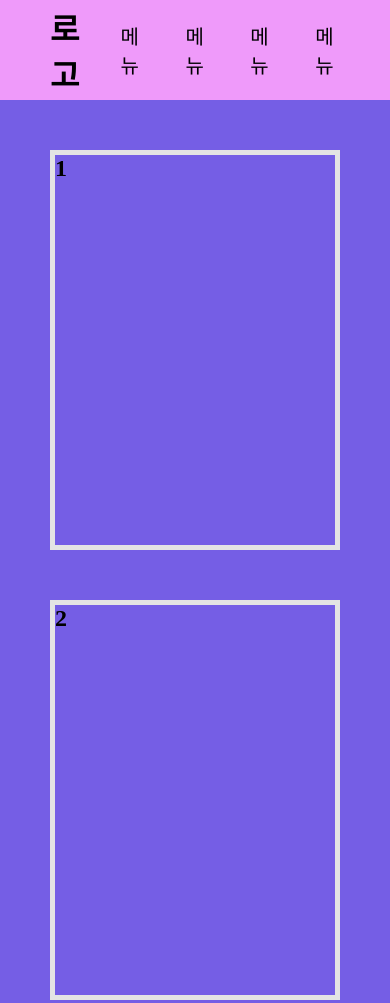
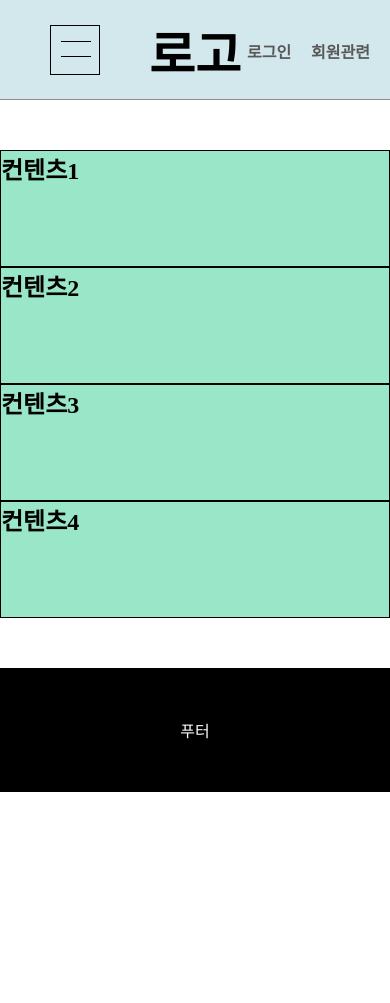
Before and after one commit to seonow/rwd1, a plain HTML site: page index.html in a window 390 px wide. Shown: the top 1003 px of the page. After the commit the page ends 844 px from the top, so only its background shows below. Drawn offline with Linux system fonts and the light colour scheme.

Commit message:
Add files via upload

```diff
--- a/index.html
+++ b/index.html
@@ -2,64 +2,135 @@
 <html lang="ko">
 <head>
     <meta charset="UTF-8">
-    <title>rwd</title>
     <meta name="viewport" content="width=device-width">
+    <title>반응형</title>
     <style>
+        /* 초기화 */
         *{box-sizing: border-box;}
-        body, h1, h2, ul, footer{margin: 0; padding: 0;}
-        ul, li{list-style: none;}
-        a{text-decoration: none; color: #000;}
+        body, h1, h2, ul{margin: 0; padding: 0;}
+        ul li{list-style: none;}
+        a{text-decoration: none;}
+        address{font-style: normal;}
+        .hidden{overflow: hidden; width: 1px;height: 1px;margin: -1px; clip-path: polygon(0 0, 0 0, 0 0);}
 
-        header{height: 100px;display: flex;justify-content: space-between;align-items:center;background: rgb(239, 154, 250);}
-        header h1{margin-left:50px;}
-        nav ul{display: flex;margin-right: 30px;}
-        nav ul li{margin: 0 20px;}
-        nav ul li a{font-size: 20px;}
-        main{padding: 50px;background: rgb(117, 94, 229);display: flex;
-            /* height: 500px;background: rgb(117, 94, 229);display: flex; justify-content: space-evenly; */
-        }
-        section{width: 100vw;height: 400px;border: 5px solid rgb(228, 228, 228);}
-        /* 동일 비율로 변하기 위해서 높이와 넓이에 같은 단위(vw)를 사용함 */
-        section:not(:last-child){margin-right: 50px;}
-        /* #sc1{margin:50px 25px 50px 50px;}
-        #sc2{margin:50px 25px 50px 25px;}
-        #sc3{margin:50px 50px 50px 25px;} */
-        footer{height:150px;background: rgb(84, 255, 221);}
+      /* 헤더 */
+      #header { height: 100px;
+                background: #d2e8ed;
+                border-bottom: 1px solid #8e8e8e;
+                display: flex;
+                justify-content: center;
+                align-items: center;
+              }
+      #header h1 { position: absolute; top: 15px; left: 100px; }
+      #header h1 a { color: #000; font-size: 50px; }
+      /* membership */
+      #member { position: absolute; top: 40px; right: 100px;  }
+      #member ul { display: flex; }
+      #member ul li { margin-left: 20px; }
+      #member ul li a { color: #585858; font-weight: bold; }
+      /* gnb메뉴 보기 버튼 */
+      .viewGnb{position: absolute ; top: 25px;left: 50px;width: 50px;height: 50px;border: 1px solid #000;
+               display: none;}
+      .viewGnb::before{content: ""; position:absolute; top: 15px; left: 10px;
+                        width: 30px;border-bottom: 1px solid #000;
+                        transition: 0.5s;}
+      .viewGnb::after{content: ""; position:absolute; top: 30px; left: 10px;
+                        width: 30px;border-bottom: 1px solid #000;
+                        transition: 0.5s;}
+      .viewGnb:hover::before{transform:  translateY(7.5px) rotate(45deg);}
+      .viewGnb:hover::after{transform:  translateY(-7.5px) rotate(-45deg);}
+      /* gnb */
+      #gnb { }
+      #gnb ul { display: flex; }
+      #gnb ul li { margin: 0 20px; }
+      #gnb ul li a { color: #000; font-size: 18px; }
 
-        /* 800이하 */
-        @media screen and (max-width:800px) {
-            main{
-                /* flex-flow: wrap; */
-                flex-direction: column;}
-            section:not(:last-child){margin-right: 0; margin-bottom: 50px;}
-            section{width: 100%;}
-        /* media 앞에 있는 것과 동일하게 불러와야한다 앞에 section이면 뒤에도 section */
+      /* 섹션 */
+      main{width: 1200px;margin: 50px auto;display: flex;}
+      section { border: 1px solid #000; background: #99e6c9;
+                width: 100%;height: 400px;}
+      section:not(last-child){margin-right: 1%;}
+
+      /* main{display: flex; justify-content: center;}
+      section { border: 1px solid #000; background: #99e6c9;
+                width: 300px;height: 400px;
+                }
+      section:not(last-child){margin-right: 2%;} */
+
+      footer{padding: 50px 0;background: #000; color: #fff; text-align: center;}
+
+      /* 1200px이하 */
+      @media screen and (max-width:1200px) {
+        main{width: 100%;}
+        section{height: 30vw;}
+      }
+      @media screen and (max-width: 1000px){
+        #header h1{left: 50%; transform: translateX(-50%);}
+
+        .viewGnb{display: block;}
+        .viewGnb:active + #gnb{left: 0;}
+
+        #member{right: 20px;}
+
+        #gnb{position: fixed; top: 0; left: -150px; width: 150px; height: 100vh; background: rgb(131, 43, 253);transition: 0.5s;}
+        #gnb ul{display: block;margin-top: 50px;}
+        #gnb ul li{text-align: center;line-height: 100px;}
+        #gnb ul li a{color: #fff;}
+
+        main{flex-flow: wrap;}
+        section{width: 49%;}
+        section:not(last-child){margin-right: 0;}
+        section:nth-child(odd) {margin-right: 1%;}
+        section:nth-child(1),section:nth-child(2) {margin-bottom: 1%;}
+      }
+        @media screen and (max-width:600px) {
+            section{width: 100%; margin: 0;}
+            section:nth-child(odd) {margin: 0; }
+            section:nth-child(1),section:nth-child(2) {margin-bottom: 0}
+
         }
     </style>
 </head>
 <body>
-    <header>
-        <h1>로고</h1>
-        <nav>
+    <header id="header">
+        <h1><a href="#">로고</a></h1>
+        <nav id="member">
+            <h2 class="hidden">멤버십관련</h2>
             <ul>
-                <li><a href="#">메뉴</a></li>
-                <li><a href="#">메뉴</a></li>
-                <li><a href="#">메뉴</a></li>
-                <li><a href="#">메뉴</a></li>
+                <li><a href="#">로그인</a></li>
+                <li><a href="#">회원관련</a></li>
+            </ul>
+        </nav>
+        <a href="#" class="viewGnb"><span class="hidden">Gnb보기</span></a>
+        <nav id="gnb">
+            <h2 class="hidden">주요메뉴</h2>
+            <ul>
+                <li><a href="#">리스트1</a></li>
+                <li><a href="#">리스트2</a></li>
+                <li><a href="#">리스트3</a></li>
+                <li><a href="#">리스트4</a></li>
             </ul>
         </nav>
     </header>
     <main>
-        <section id="sc1">
-            <h2>1</h2>
-        </section>
-        <section id="sc2">
-            <h2>2</h2>
-        </section>
-        <section id="sc3">
-            <h2>3</h2>
-        </section>
+        <section><h2>컨텐츠1</h2></section>
+        <section><h2>컨텐츠2</h2></section>
+        <section><h2>컨텐츠3</h2></section>
+        <section><h2>컨텐츠4</h2></section>
     </main>
-    <footer>footer</footer>
+    <footer>
+        <address>푸터</address>
+    </footer>
+    <script>
+        const gnbBtn = document.querySelector('.viewGnb')
+        const gnb = document.getElementById("gnb")
+        console.log(gnbBtn, gnb);
+        gnbBtn.addEventListener("click",()=> {
+            gnb.style.left = "0px";
+        })
+        gnb.addEventListener("mouseleave",()=> {
+           gnb.style.left="-150px"
+        })
+    </script>
 </body>
 </html>
```
